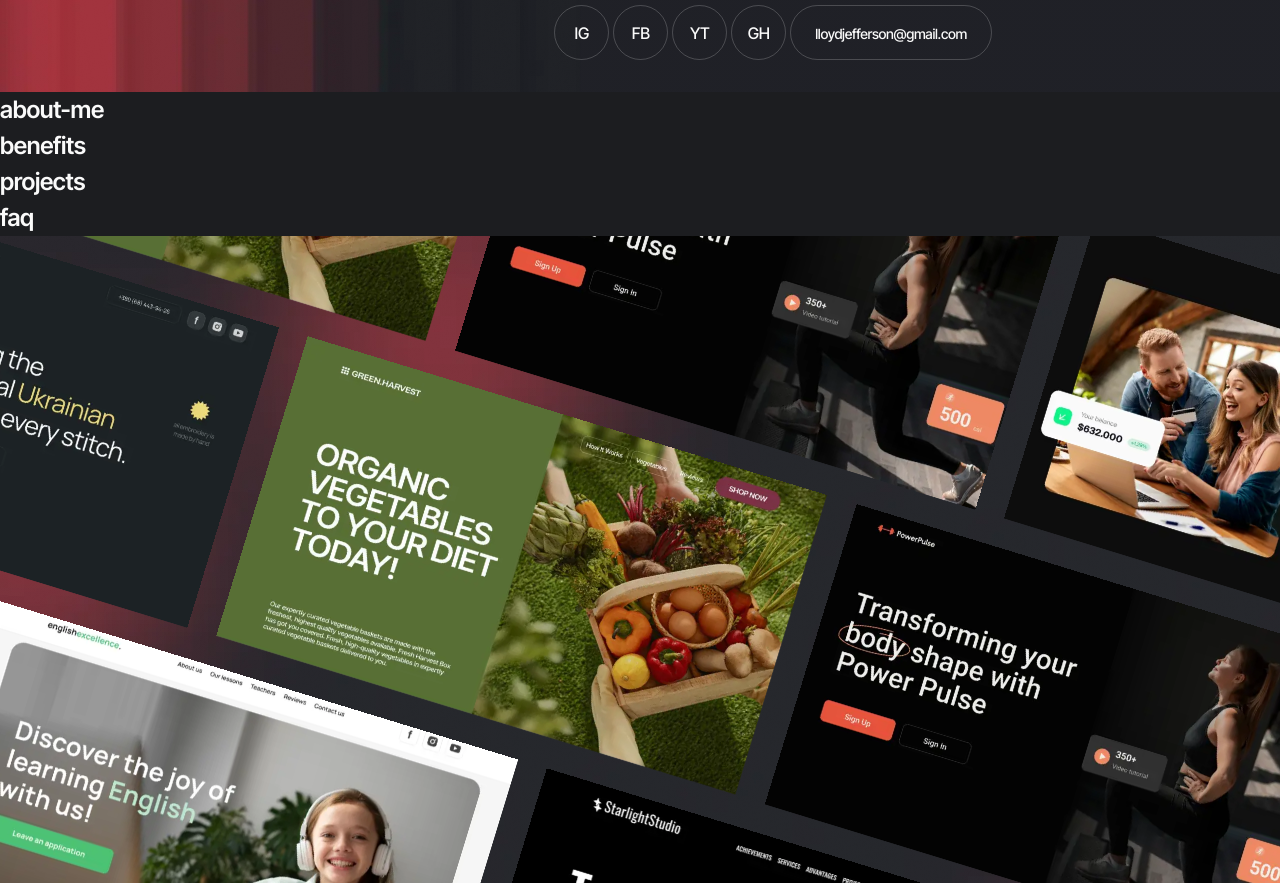
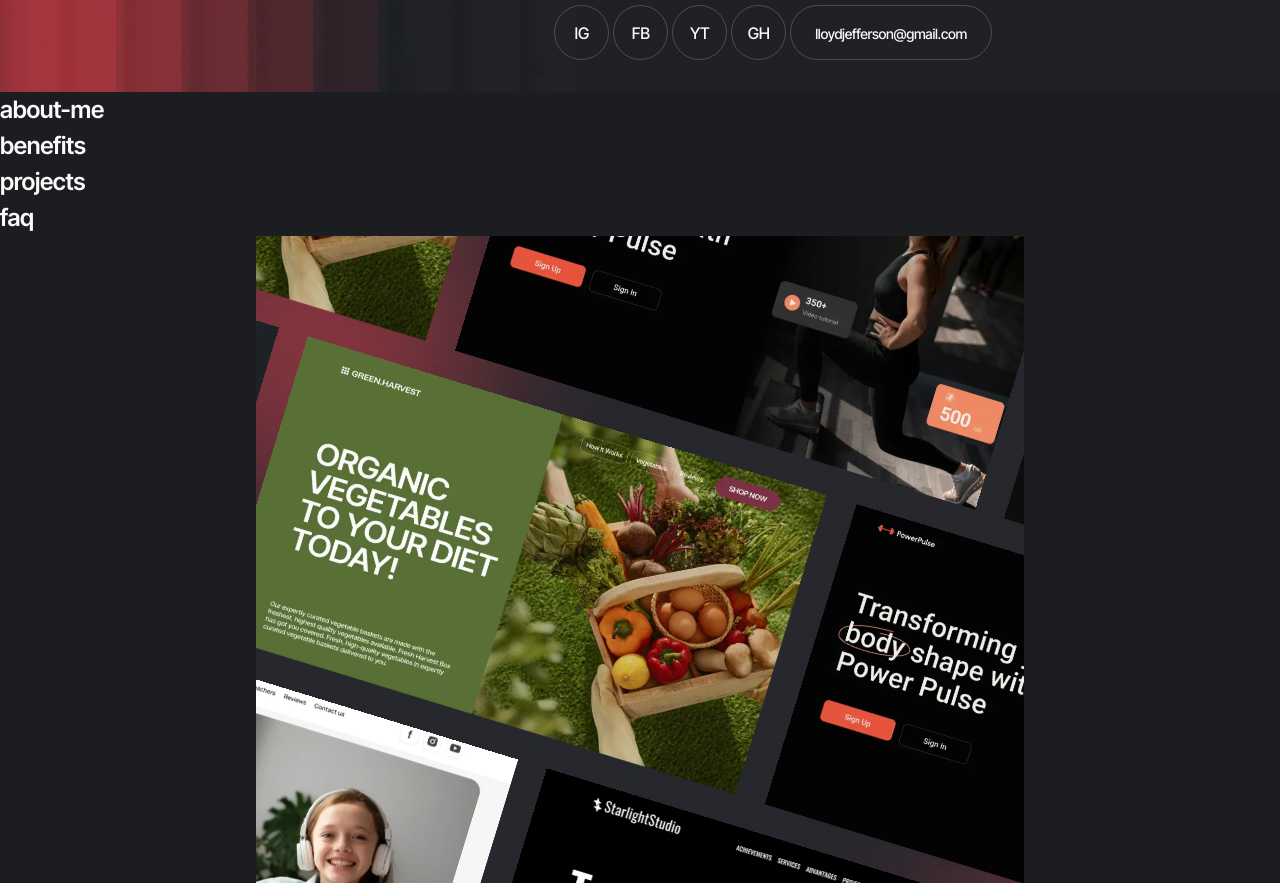
Before and after one commit to zerodayco/webstudio, a plain HTML site: page index.html in a window 1280 px wide. Shown: the part 968-1851 px from the top of the page. Drawn offline with Linux system fonts and the light colour scheme.

Commit message:
Deploying to gh-pages from @ zerodayco/webstudio@4416ff9ec99ffb4235eea8ab0eaf40dfea9e58ee 🚀

```diff
--- a/index.html
+++ b/index.html
@@ -51,12 +51,13 @@
     <h2>benefits</h2>
     <h2>projects</h2>
     <h2>faq</h2>
-    <section class="covers">
+    <section class="covers container">
   <h2 class="visually-hidden">covers</h2>
 
   <div class="marquee">
     <ul class="marquee__inner">
-      <li class="marquee__line"><img srcset="/webstudio/assets/project-3-ASVKBxUn.webp 1x, /webstudio/assets/project-3@2x-BDltZNP5.webp 2x" src="/webstudio/assets/project-3-min-Rhle4Akj.png" loading="lazy" alt="site project image" />
+      <li class="marquee__line">
+        <img srcset="/webstudio/assets/project-3-ASVKBxUn.webp 1x, /webstudio/assets/project-3@2x-BDltZNP5.webp 2x" src="/webstudio/assets/project-3-min-Rhle4Akj.png" loading="lazy" alt="site project image" />
       </li>
       <li class="marquee__line"><img srcset="/webstudio/assets/project-4-DPSDksG4.webp 1x, /webstudio/assets/project-4@2x-C38kqp7d.webp 2x" src="/webstudio/assets/project-4-min-46nx1LKI.png" loading="lazy" alt="site project image" />
       </li>
```
